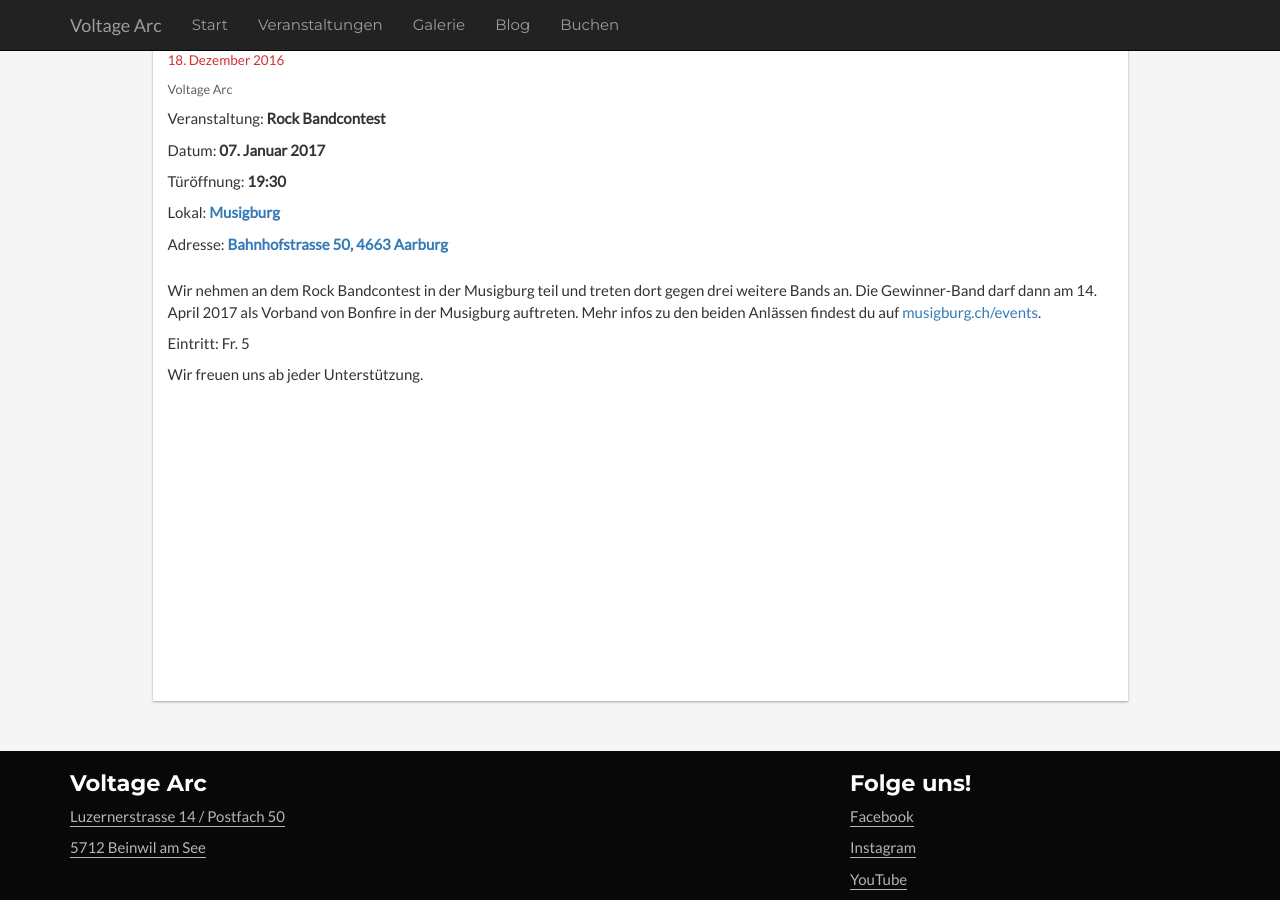
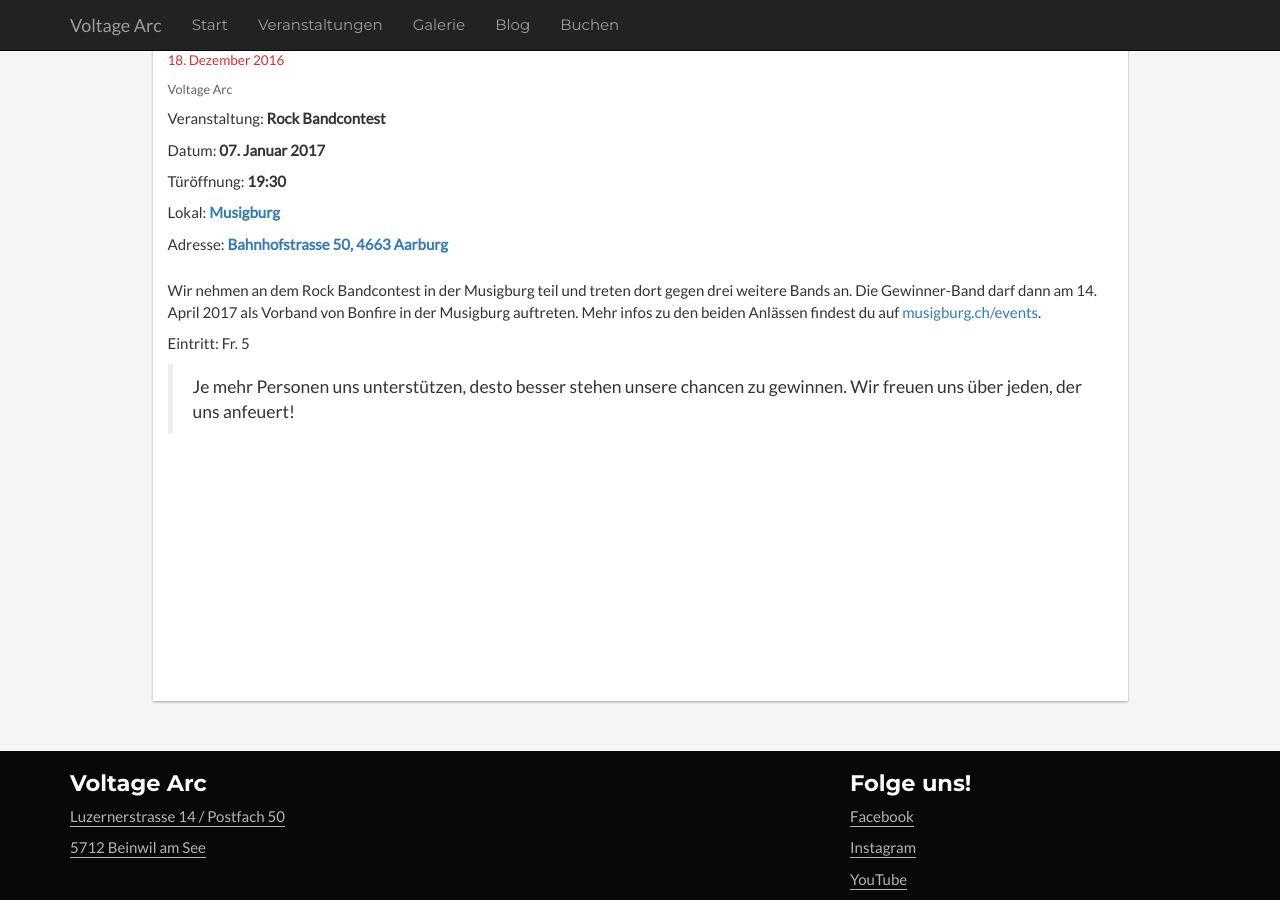
Before and after one commit to theCubix/va, a Jekyll site: the page built from _events/rock-bandcontest.markdown, in a window 1280 px wide and 900 px high, scrolled down 469 px. Built offline with Jekyll 4.4.1, drawn with Linux system fonts in a browser that asks for light colours.

Commit message:
Update rock-bandcontest.markdown

```diff
--- a/_events/rock-bandcontest.markdown
+++ b/_events/rock-bandcontest.markdown
@@ -13,4 +13,4 @@ Wir nehmen an dem Rock Bandcontest in der Musigburg teil und treten dort gegen d
 
 Eintritt: Fr. 5
 
-Wir freuen uns ab jeder Unterstützung.
+> Je mehr Personen uns unterstützen, desto besser stehen unsere chancen zu gewinnen. Wir freuen uns über jeden, der uns anfeuert!
```
